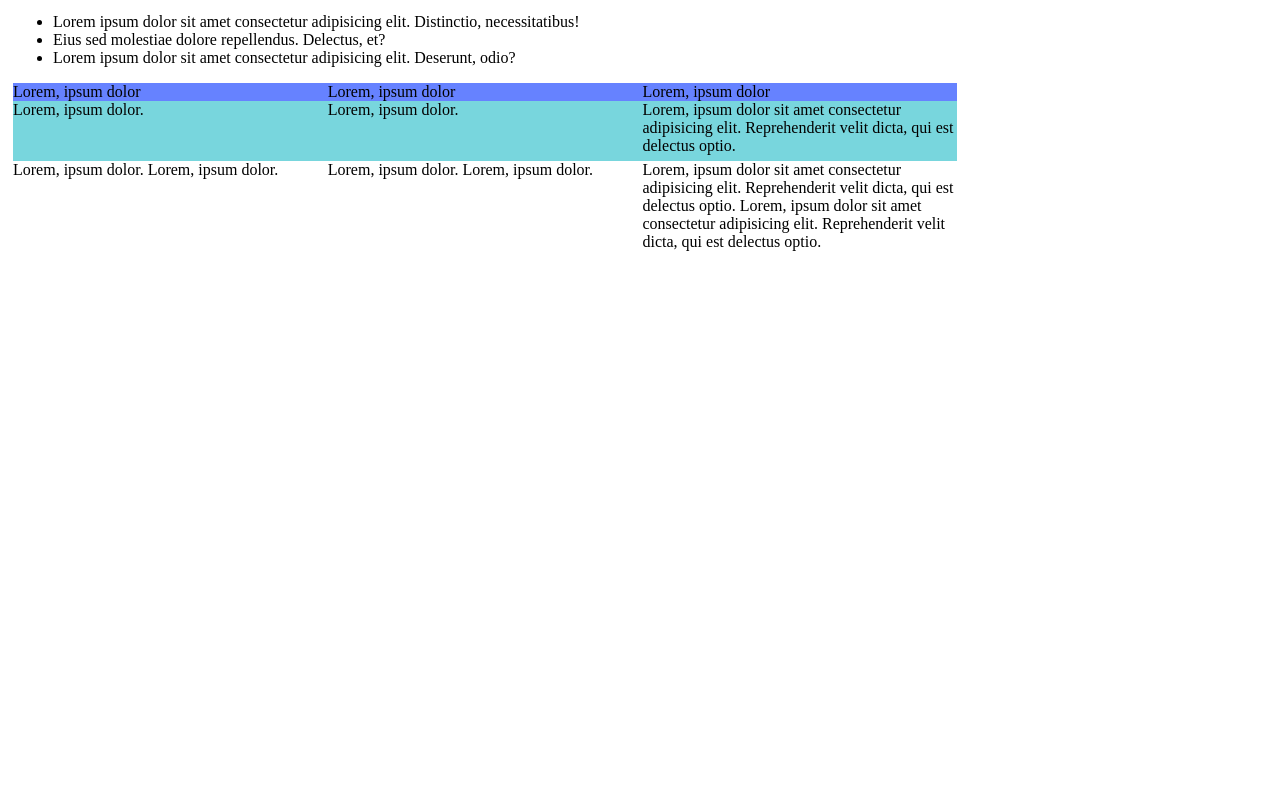
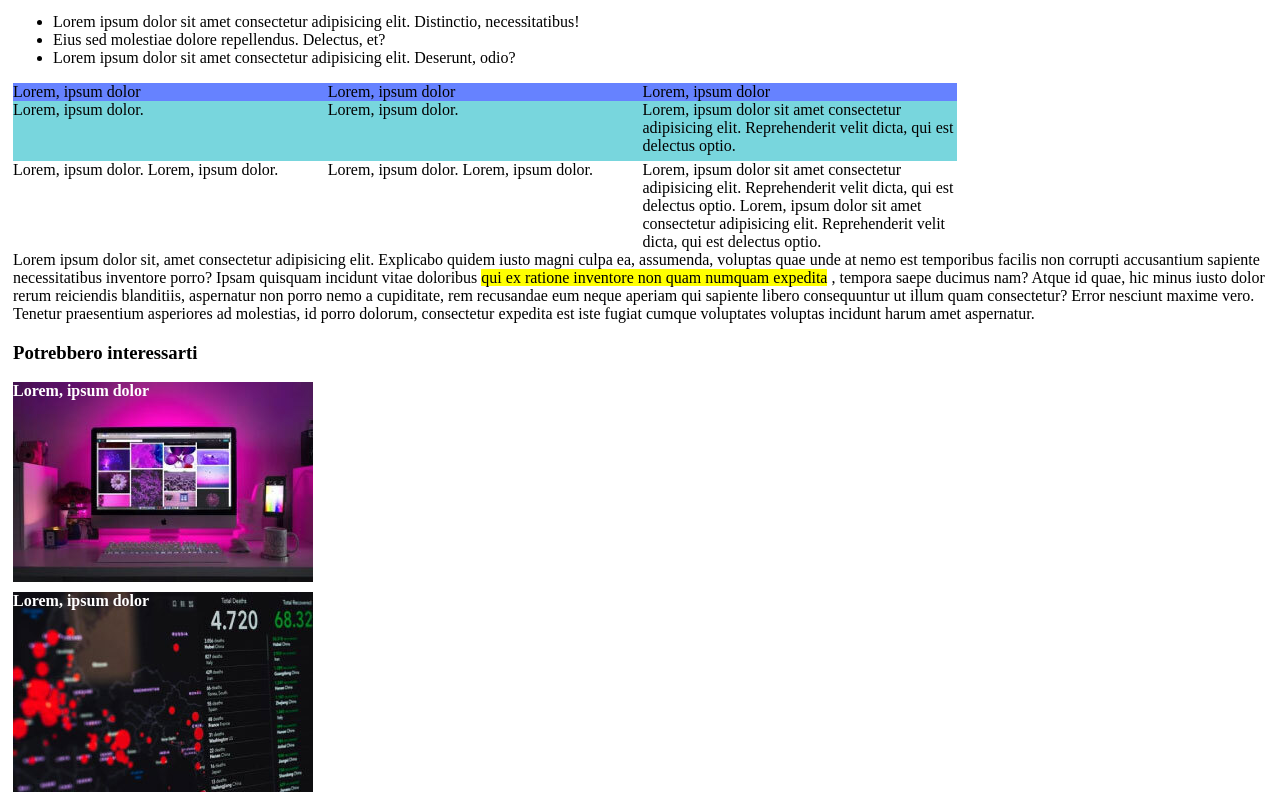
Before and after one commit to Danielateresa/html-css-booleaner, a plain HTML site: page index.html in a window 1280 px wide. Shown: the part 763-1563 px from the top of the page. Before the commit the page ends 1014 px from the top, so only its background shows below. Drawn offline with Linux system fonts and the light colour scheme.

Commit message:
Quasi completato footer

```diff
--- a/css/style.css
+++ b/css/style.css
@@ -63,3 +63,25 @@ th {
     background-color: rgb(120, 214, 221);
     height: 60px;
 }
+
+#clear {
+    clear: both;
+}
+
+.immagine1 {
+    width: 300px;
+    height: 200px;
+    margin-bottom: 10px;
+    background-image: url("../img/monitor.jpg");
+}
+
+.immagine2 {
+    width: 300px;
+    height: 200px;
+    background-image: url("../img/graph.jpg");
+}
+
+.testo_img_footer {
+    color: white;
+
+}
--- a/index.html
+++ b/index.html
@@ -53,6 +53,7 @@
 
             <!-- sezione testo -->
             <section id="testo">
+                <!-- paragrafo -->
                 <p>
                     Lorem ipsum dolor sit, amet consectetur adipisicing elit.
                     Explicabo quidem iusto magni culpa ea, assumenda, voluptas
@@ -70,7 +71,7 @@
                     expedita est iste fugiat cumque voluptates voluptas incidunt
                     harum amet aspernatur.
                 </p>
-
+                <!-- /paragrafo -->
 
                 <ul>
                     <li>
@@ -124,6 +125,25 @@
                 </div>
                 <!-- /tabella -->
 
+                <!-- paragrafo -->
+                <p id="clear">
+                    Lorem ipsum dolor sit, amet consectetur adipisicing elit.
+                    Explicabo quidem iusto magni culpa ea, assumenda, voluptas
+                    quae unde at nemo est temporibus facilis non corrupti
+                    accusantium sapiente necessitatibus inventore porro? Ipsam
+                    quisquam incidunt vitae doloribus <span class="evidenziato">qui
+                        ex ratione inventore
+                        non quam numquam expedita</span> , tempora saepe ducimus
+                    nam? Atque
+                    id quae, hic minus iusto dolor rerum reiciendis blanditiis,
+                    aspernatur non porro nemo a cupiditate, rem recusandae eum
+                    neque aperiam qui sapiente libero consequuntur ut illum quam
+                    consectetur? Error nesciunt maxime vero. Tenetur praesentium
+                    asperiores ad molestias, id porro dolorum, consectetur
+                    expedita est iste fugiat cumque voluptates voluptas incidunt
+                    harum amet aspernatur.
+                </p>
+                <!-- /paragrafo -->
 
             </section>
         </main>
@@ -131,7 +151,13 @@
 
         <!-- footer -->
         <footer>
-
+            <h3>Potrebbero interessarti</h3>
+            <div class="immagine1">
+                <strong class="testo_img_footer">Lorem, ipsum dolor</strong>
+            </div>
+            <div class="immagine2">
+                <strong class="testo_img_footer">Lorem, ipsum dolor</strong>
+            </div>
         </footer>
         <!-- /footer -->
 
```
